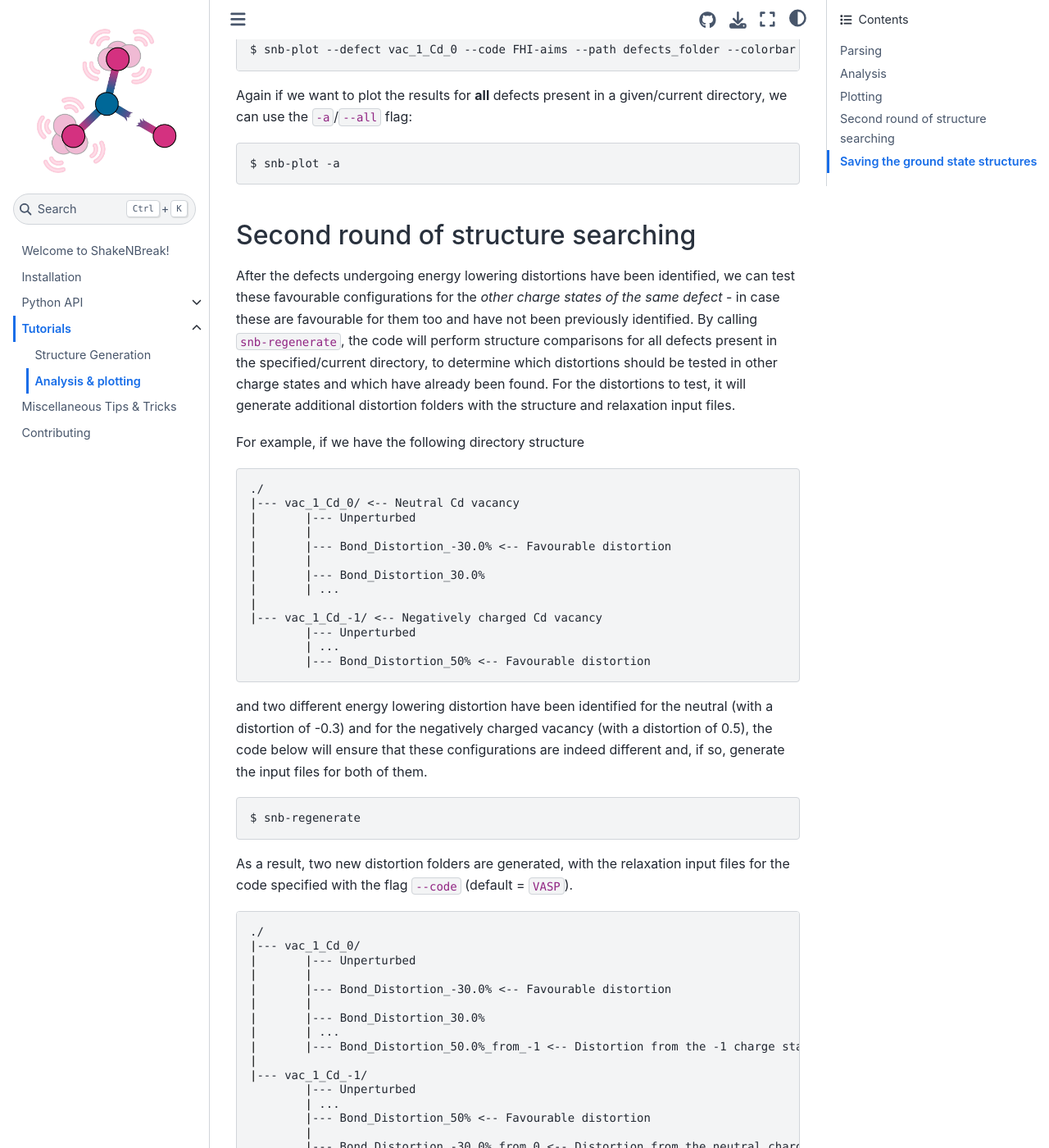
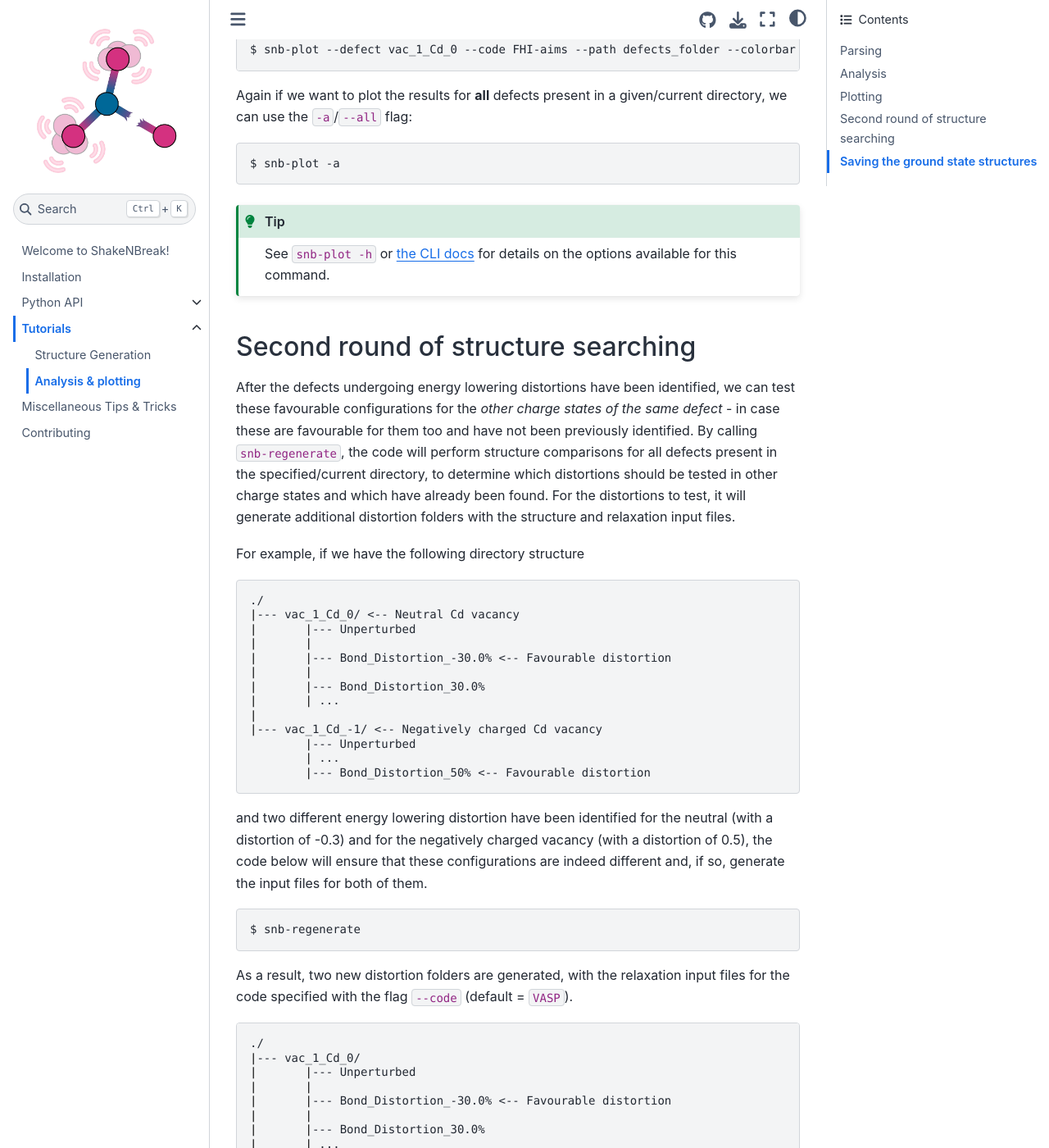
Before and after one commit to SMTG-Bham/ShakeNBreak, a Sphinx documentation site: the page built from docs/Analysis.rst, in a window 1280 px wide and 1400 px high, scrolled down 3051 px. Shown: the whole window at 82% size. Built offline with Sphinx 7.4.7 and the Sphinx Book theme 1.1.4, drawn with Linux system fonts in a browser that asks for light colours; pages that are not in the unit, such as notebooks, are missing from menus; some of the changed text lies outside the part shown.

```diff
--- a/docs/Analysis.rst
+++ b/docs/Analysis.rst
@@ -123,6 +123,10 @@ Again if we want to plot the results for **all** defects present in a given/curr
 
     $ snb-plot -a
 
+.. TIP::
+    See ``snb-plot -h`` or `the CLI docs <https://shakenbreak.readthedocs.io/en/latest/shakenbreak.cli.html#snb-plot>`_
+    for details on the options available for this command.
+
 Second round of structure searching
 ---------------------------------------
 After the defects undergoing energy lowering distortions have been identified,
@@ -183,7 +187,9 @@ for the code specified with the flag ``--code`` (default = :code:`VASP`).
             |
             |--- Bond_Distortion_-30.0%_from_0 <-- Distortion from the neutral charge state
 
-See ``snb-regenerate -h`` for details on the options available for this command.
+.. TIP::
+    See ``snb-regenerate -h`` or `the CLI docs <https://shakenbreak.readthedocs.io/en/latest/shakenbreak.cli.html#snb-regenerate>`_
+    for details on the options available for this command.
 
 Saving the ground state structures
 ---------------------------------------
@@ -226,5 +232,6 @@ This command will generate a ``Groundstate`` directory within each defect folder
             |--- Groundstate
                     |--- POSCAR <-- Ground state structure
 
-
-See ``snb-groundstate -h`` for details on the options available for this command.
+.. TIP::
+    See ``snb-groundstate -h`` or `the CLI docs <https://shakenbreak.readthedocs.io/en/latest/shakenbreak.cli.html#snb-groundstate>`_
+    for details on the options available for this command.
```
Also changed, not shown: docs/Generation.rst (+12 -3 lines), docs/Tutorials.rst (+7 -2 lines).
